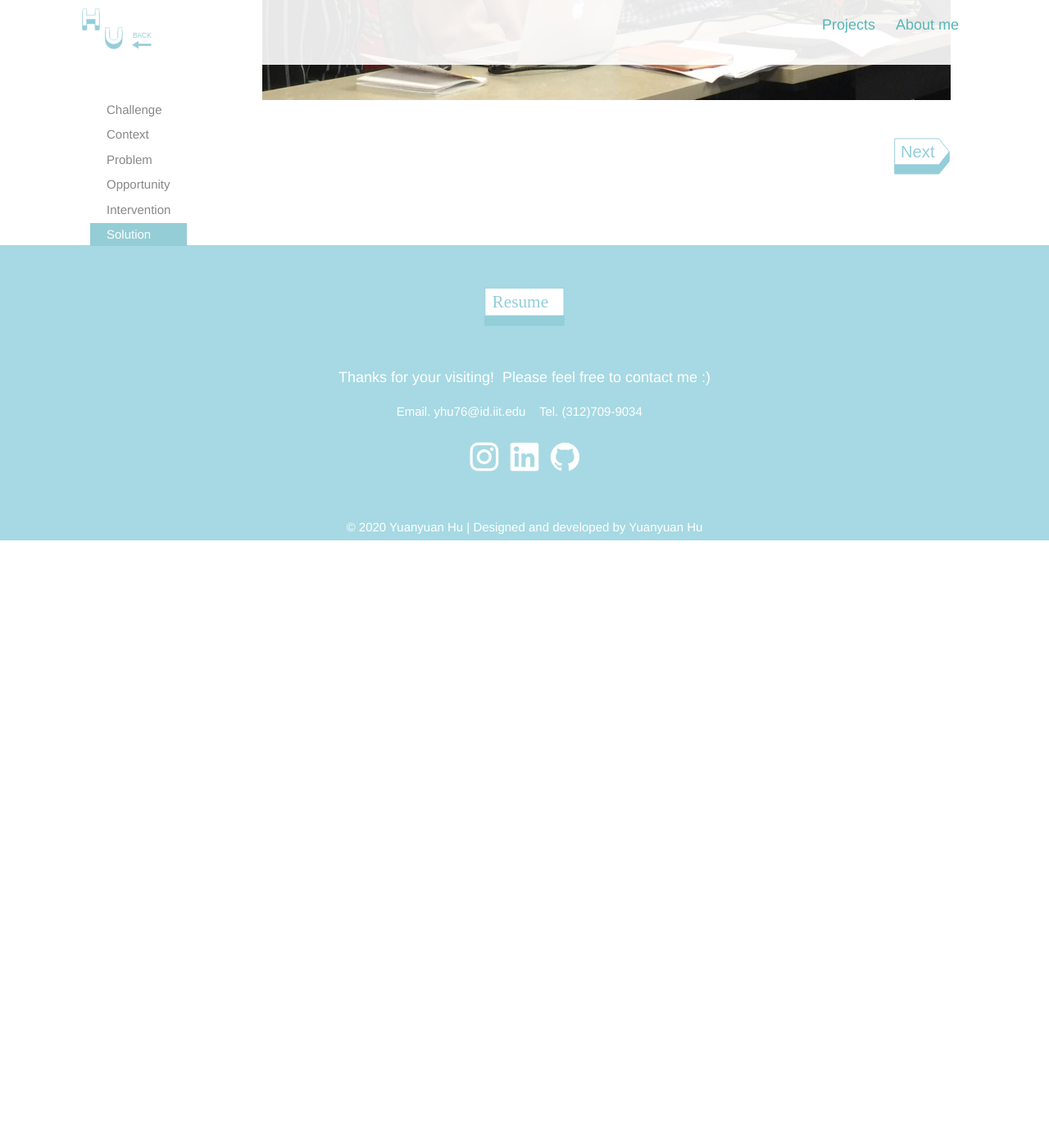
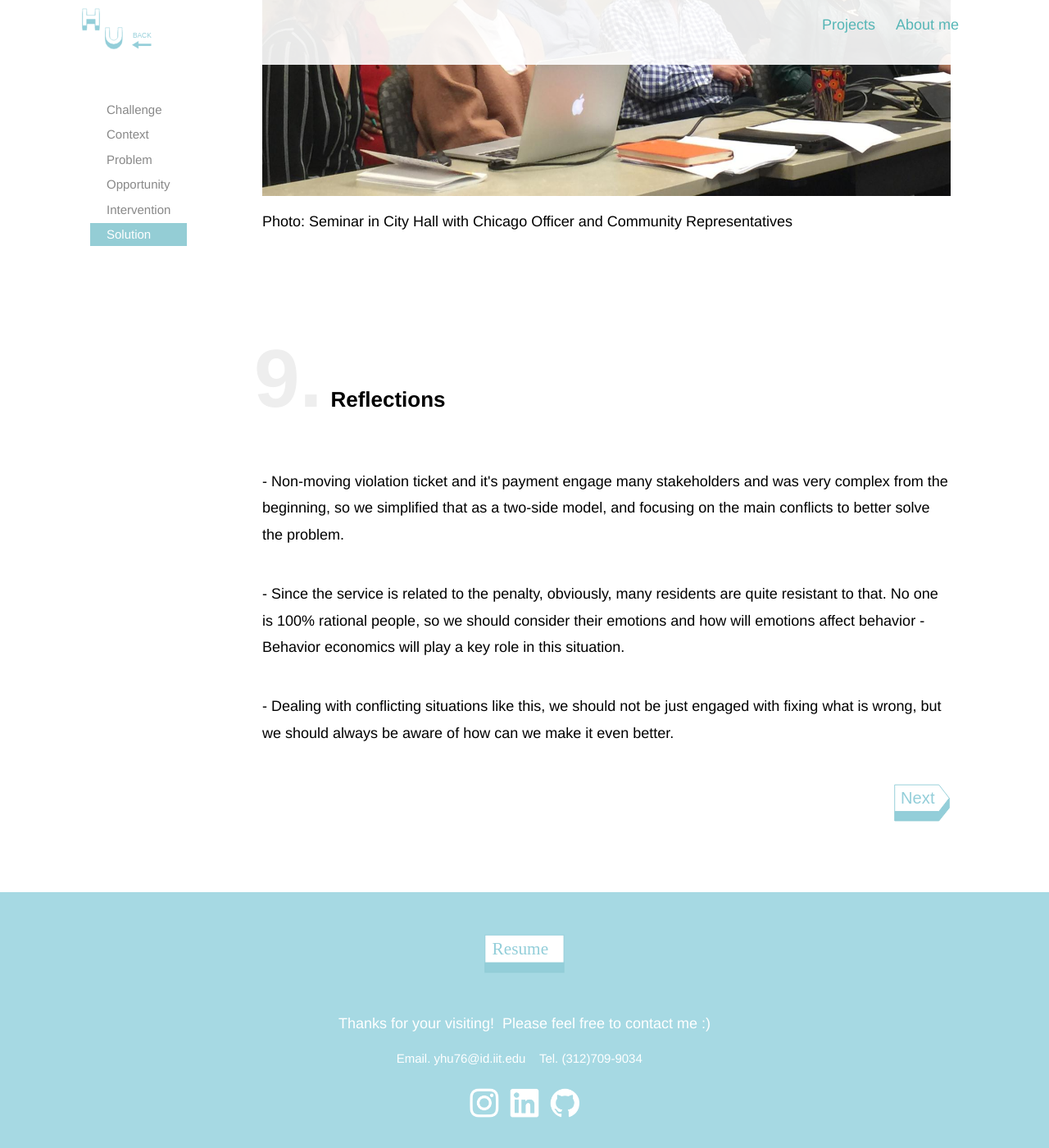
Before and after one commit to yuanyuanhu96/Potfolio-Archive, a Jekyll site: the page projects/ticket.html, which Jekyll copies as it is, in a window 1280 px wide and 1400 px high, scrolled down 9977 px. Shown: the whole window at 82% size. Built offline with Jekyll 4.4.1, drawn with Linux system fonts in a browser that asks for light colours; before the commit the page ends 10636 px from its top, so only the background shows below that; some of the changed text lies outside the part shown.

Commit message:
Replace imgs in ticket project

```diff
--- a/projects/ticket.html
+++ b/projects/ticket.html
@@ -137,17 +137,8 @@
                   <div id="step4" class="dowebok">
                  <h2><div class="number">4.</div>What is the design challenge?</h2>
 
-                    <div class="ticket-h3">Job to be done for residents </div>
-                    <div class="highlight">Then, how might we help residents <mark>take initiative</mark> to <mark>avoid penalties</mark> and <mark>future infractions?</mark><br>
-                    </div>
-                    <p>
-                        <div class="ticket-h3">Job to be done for the city
-                        </div>
-                        <li>Increase the social acceptance of a ticket. Addressing the unpaid ticket issue.</li>
-                        <li>leverage trust between parties, and improving compliance.</li>
-                        <li>Build a fairer situation by enabling those who didn’t mean to violate to perform better.</li>
 
-                    </p>
+                    <p><img alt="Git Bash" src="../img/ticket/ticket-10.png" /> </p>
 
                 </div>
 
@@ -170,7 +161,7 @@
                     </p>
                     <div class="ticketfeature col-10">
                         <div class="highlight">Practical Suggestions </div>
-                        <div class="col-4"> <img alt="Git Bash" src="../img/ticket/ticket-05.jpg" /></div>
+                        <div class="col-4"> <img alt="Git Bash" src="../img/ticket/ticket-05.png" /></div>
                         <div class="col-1"> </div>
 
                         <div class="col-5">
@@ -182,7 +173,7 @@
                     <div class="ticketfeature col-10">
 
                         <div class="highlight">Navigation through Choices </div>
-                        <div class="col-4"> <img alt="Git Bash" src="../img/ticket/ticket-06.jpg" /></div>
+                        <div class="col-4"> <img alt="Git Bash" src="../img/ticket/ticket-06.png" /></div>
                         <div class="col-1"> </div>
 
                         <div class="col-5">
@@ -192,7 +183,7 @@
 
                     <div class="ticketfeature col-10">
                         <div class="highlight">Assistance with Next Steps</div>
-                        <div class="col-4"> <img alt="Git Bash" src="../img/ticket/ticket-07.jpg" /> </div>
+                        <div class="col-4"> <img alt="Git Bash" src="../img/ticket/ticket-07.png" /> </div>
                         <div class="col-1"> </div>
 
                         <div class="col-5">
@@ -202,12 +193,12 @@
                 </div>
 
                 <div id="step7" class="dowebok">
-                    <h2><div class="number">7.</div>Implementation Suggestion</h2>
-                    <div class="ticket-h3">Service Blueprint </div>
+                                        <h2><div class="number">7.</div>Service Blueprint</h2>
+
                     <p> <img alt="Git Bash" src="../img/ticket/ticket-08.png" /></p>
 
                     <!-- </div class= "ticket-h3">Implementation Suggestions </div> -->
-
+                    <h2><div class="number">8.</div>Implementation Suggestion</h2>
 
                     <div class="three-col">
 
@@ -238,8 +229,19 @@
 
                     </div>
                                             <img alt="Git Bash" src="../img/ticket/ticket-09.jpeg" />
+<p>Photo: Seminar in City Hall with Chicago Officer and Community Representatives</p>
 
+                    <h2><div class="number">9.</div>Reflections</h2>
+  <p>
+        - Non-moving violation ticket and it's payment engage many stakeholders and was very complex from the beginning, so we simplified that as a two-side model, and focusing on the main conflicts to better solve the problem.
+      </p>
+ <p>
+         - Since the service is related to the penalty, obviously, many residents are quite resistant to that. No one is 100% rational people, so we should consider their emotions and how will emotions affect behavior - Behavior economics will play a key role in this situation.
+</p>
+ <p>
 
+         - Dealing with conflicting situations like this, we should not be just engaged with fixing what is wrong, but we should always be aware of how can we make it even better.
+</p>
                 </div>
 
                 <div class="last-next">
```
Also changed, not shown: img/ticket/ticket-05.jpg (deleted), img/ticket/ticket-05.png (added), img/ticket/ticket-06.jpg (deleted), img/ticket/ticket-06.png (added), img/ticket/ticket-07.jpg (deleted), img/ticket/ticket-07.png (added), img/ticket/ticket-11.png (added).
